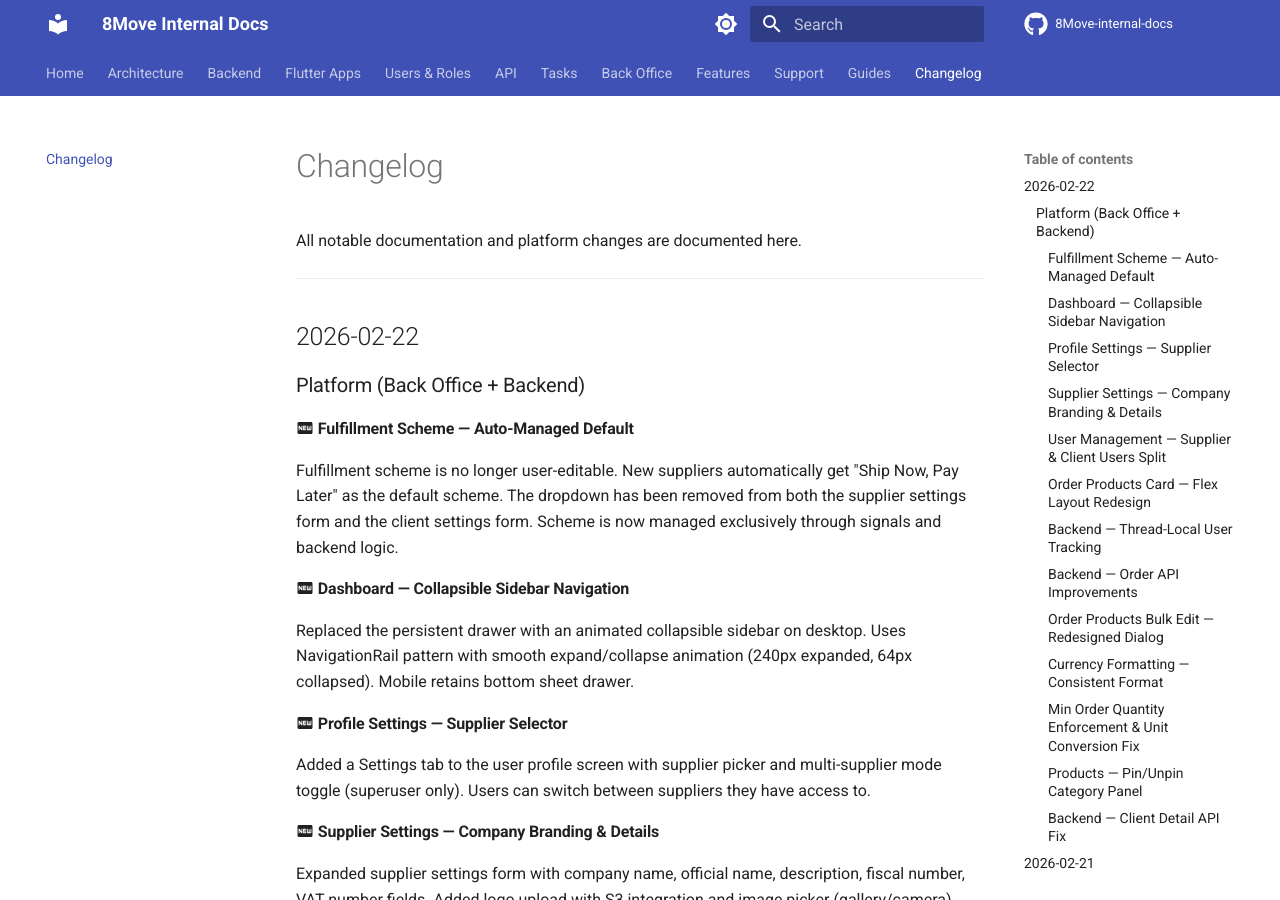
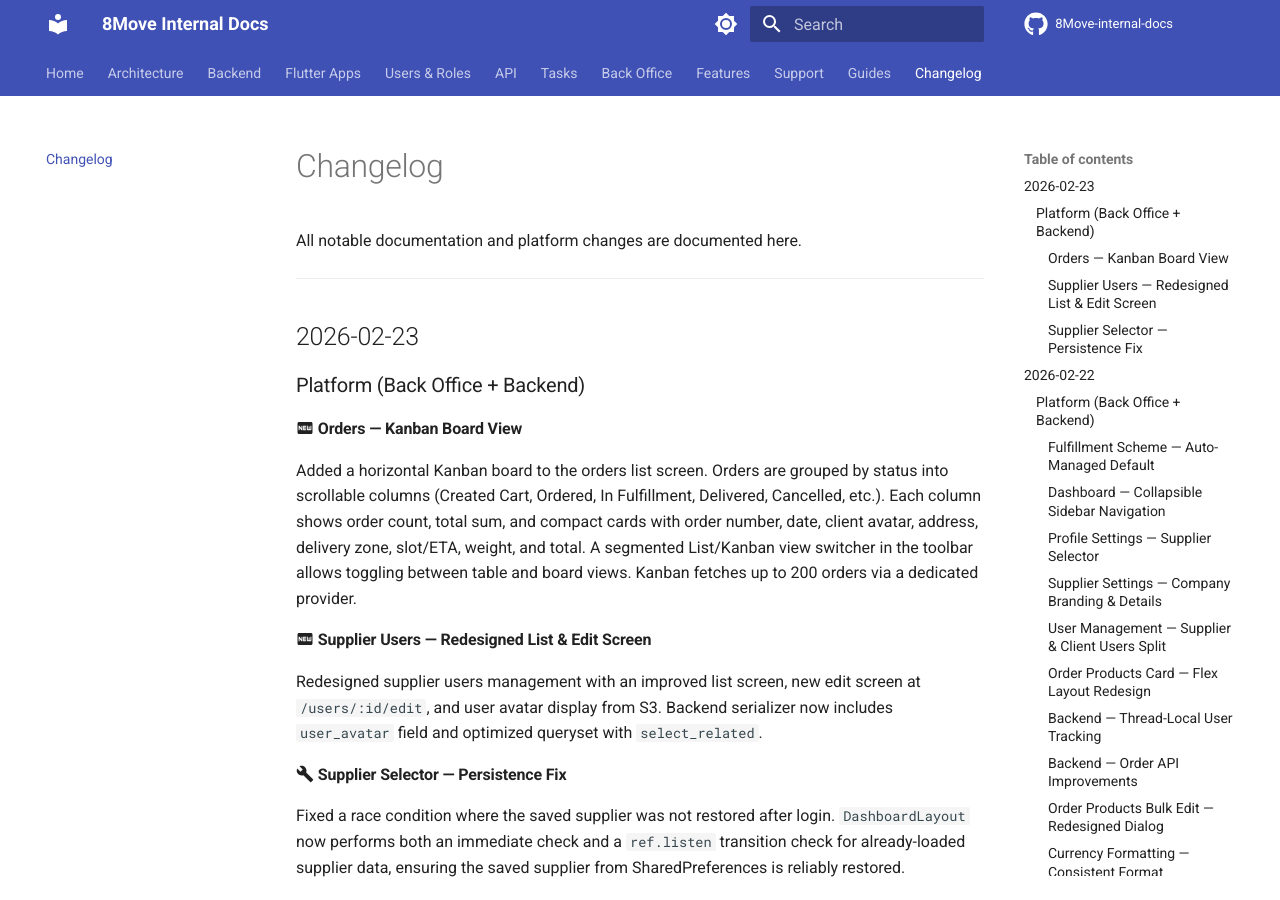
Before and after one commit to MaxShytov/8Move-internal-docs, an MkDocs documentation site: the page built from docs/changelog.md, in a window 1280 px wide and 900 px high. Built offline with MkDocs 1.6.1 and Material for MkDocs 9.7.7, drawn with Linux system fonts in a browser that asks for light colours; comment, search, counter and statistics services are not loaded.

Commit message:
docs: add kanban board, supplier users redesign, persistence fix to changelog
Co-Authored-By: Claude Opus 4.6 <noreply@anthropic.com>

```diff
--- a/docs/changelog.md
+++ b/docs/changelog.md
@@ -1,6 +1,21 @@
 # Changelog
 
 All notable documentation and platform changes are documented here.
+
+---
+
+## 2026-02-23
+
+### Platform (Back Office + Backend)
+
+#### :material-new-box: Orders — Kanban Board View
+Added a horizontal Kanban board to the orders list screen. Orders are grouped by status into scrollable columns (Created Cart, Ordered, In Fulfillment, Delivered, Cancelled, etc.). Each column shows order count, total sum, and compact cards with order number, date, client avatar, address, delivery zone, slot/ETA, weight, and total. A segmented List/Kanban view switcher in the toolbar allows toggling between table and board views. Kanban fetches up to 200 orders via a dedicated provider.
+
+#### :material-new-box: Supplier Users — Redesigned List & Edit Screen
+Redesigned supplier users management with an improved list screen, new edit screen at `/users/:id/edit`, and user avatar display from S3. Backend serializer now includes `user_avatar` field and optimized queryset with `select_related`.
+
+#### :material-wrench: Supplier Selector — Persistence Fix
+Fixed a race condition where the saved supplier was not restored after login. `DashboardLayout` now performs both an immediate check and a `ref.listen` transition check for already-loaded supplier data, ensuring the saved supplier from SharedPreferences is reliably restored.
 
 ---
 
```
Also changed, not shown: docs/tasks/current/notes.md (+9 -0 lines), docs/users/supplier-back-office.md (+4 -2 lines).
